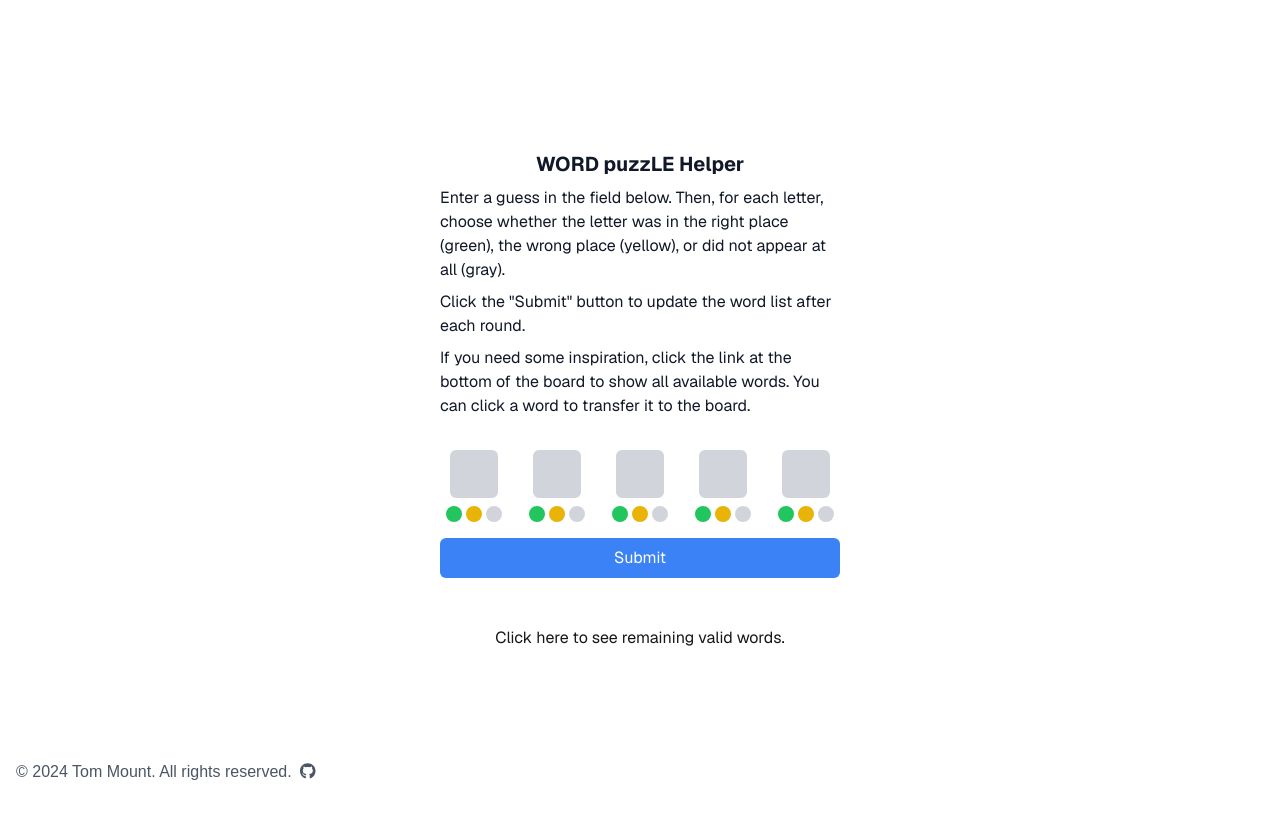
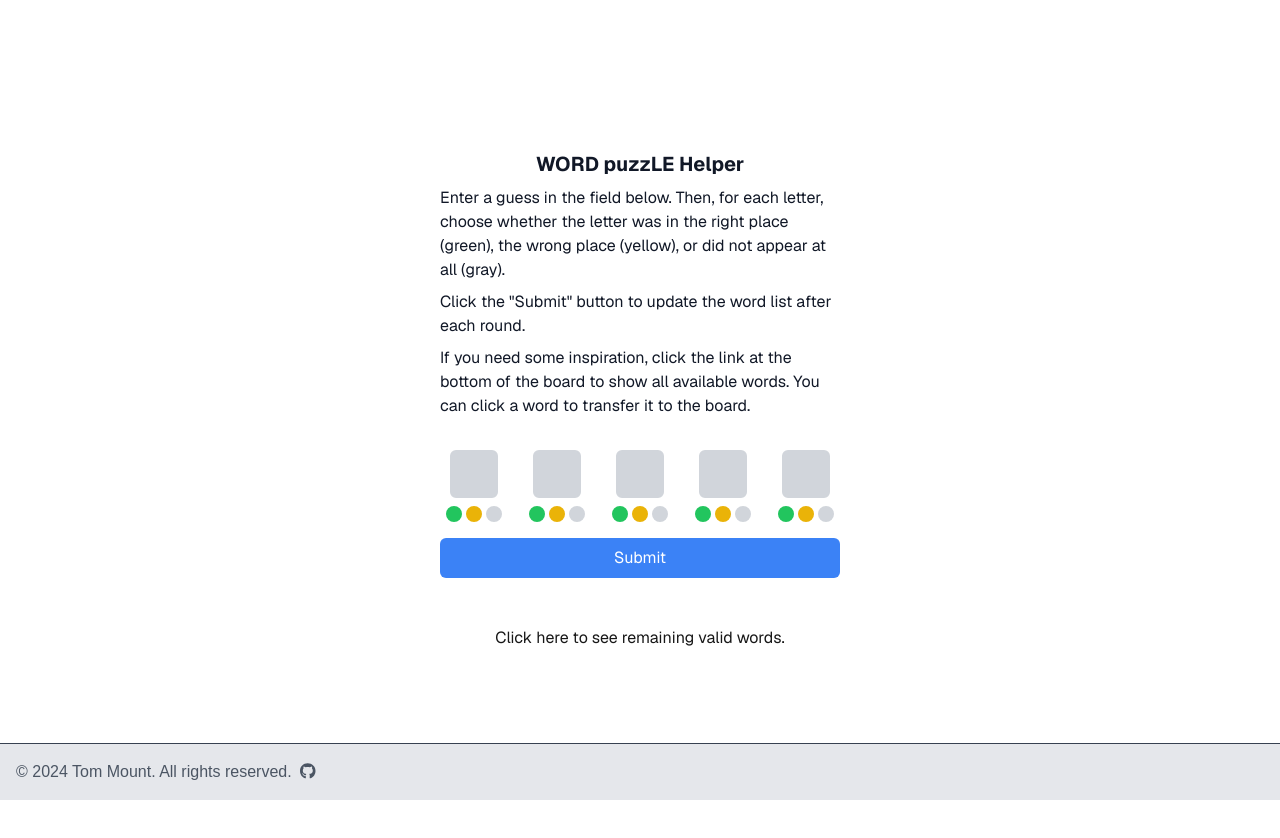
Before and after one commit to tmountjr/wordle-frontend, a Next.js app: page / in a window 1280 px wide. Shown: the top 838 px of the page. Before the commit the page ends 800 px from the top, so only its background shows below. Built offline with nearby package versions, Linux system fonts and the light colour scheme.

Commit message:
change footer to be not transparent and use position:sticky

```diff
--- a/src/app/layout.js
+++ b/src/app/layout.js
@@ -1,5 +1,6 @@
+import "./globals.css";
+import Footer from '@/components/Footer';
 import { Geist, Geist_Mono } from "next/font/google";
-import "./globals.css";
 
 // FontAwesome integration
 import { config } from '@fortawesome/fontawesome-svg-core'
@@ -30,7 +31,13 @@ export default function RootLayout({ children }) {
       <body
         className={`${geistSans.variable} ${geistMono.variable} antialiased`}
       >
-        {children}
+        <div className="relative min-h-screen flex flex-col">
+          <div className="flex-grow">
+            {children}
+          </div>
+
+          <Footer />
+        </div>
         <Analytics />
         <SpeedInsights />
       </body>
--- a/src/app/page.js
+++ b/src/app/page.js
@@ -1,24 +1,12 @@
 import Board from '@/components/Board'
-import { faGithub } from '@fortawesome/free-brands-svg-icons'
-import { FontAwesomeIcon } from '@fortawesome/react-fontawesome'
 
 export default function Home() {
   return (
     <>
-      <div className="relative min-h-screen">
-        <div className="grid grid-rows-[20px_1fr_20px] sm:items-center justify-items-center min-h-screen p-6 pb-10 gap-4 sm:gap-16 sm:p-10 font-[family-name:var(--font-geist-sans)]">
-          <main className="flex flex-col gap-8 row-start-2 items-center w-full sm:w-1/3">
-            <Board />
-          </main>
-        </div>
-        <div className="fixed bottom-0 left-0 p-4 text-gray-600 dark:text-gray-400">
-          <div className="flex items-center space-x-2">
-            <p>&copy; {new Date().getFullYear()} Tom Mount. All rights reserved.</p>
-            <a href="https://github.com/tmountjr/wordle-frontend" target='_blank' rel='noopener noreferrer'>
-              <FontAwesomeIcon icon={faGithub} />
-            </a>
-          </div>
-        </div>
+      <div className="grid grid-rows-[20px_1fr_20px] sm:items-center justify-items-center min-h-screen p-6 pb-0 gap-4 sm:gap-16 sm:p-10 font-[family-name:var(--font-geist-sans)]">
+        <main className="flex flex-col gap-8 row-start-2 items-center w-full sm:w-1/3">
+          <Board />
+        </main>
       </div>
     </>
   );
--- /dev/null
+++ b/src/components/Footer.js
@@ -0,0 +1,15 @@
+import { faGithub } from '@fortawesome/free-brands-svg-icons'
+import { FontAwesomeIcon } from '@fortawesome/react-fontawesome'
+
+export default function Footer() {
+  return (
+    <footer className="sticky bottom-0 left-0 p-4 text-gray-600 dark:text-gray-400 bg-gray-200 border-t border-gray-700 dark:border-gray-300">
+      <div className="flex items-center space-x-2">
+        <p>&copy; {new Date().getFullYear()} Tom Mount. All rights reserved.</p>
+        <a href="https://github.com/tmountjr/wordle-frontend" target='_blank' rel='noopener noreferrer'>
+          <FontAwesomeIcon icon={faGithub} />
+        </a>
+      </div>
+    </footer>
+  )
+}
```
